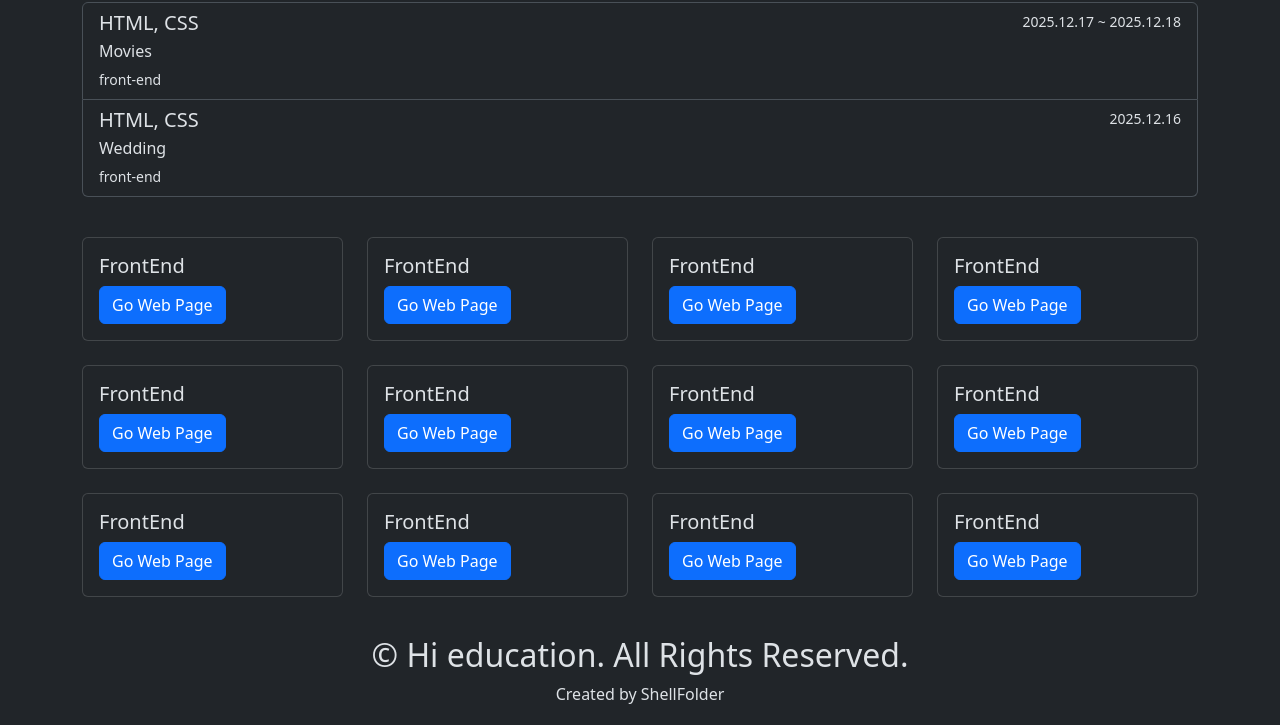
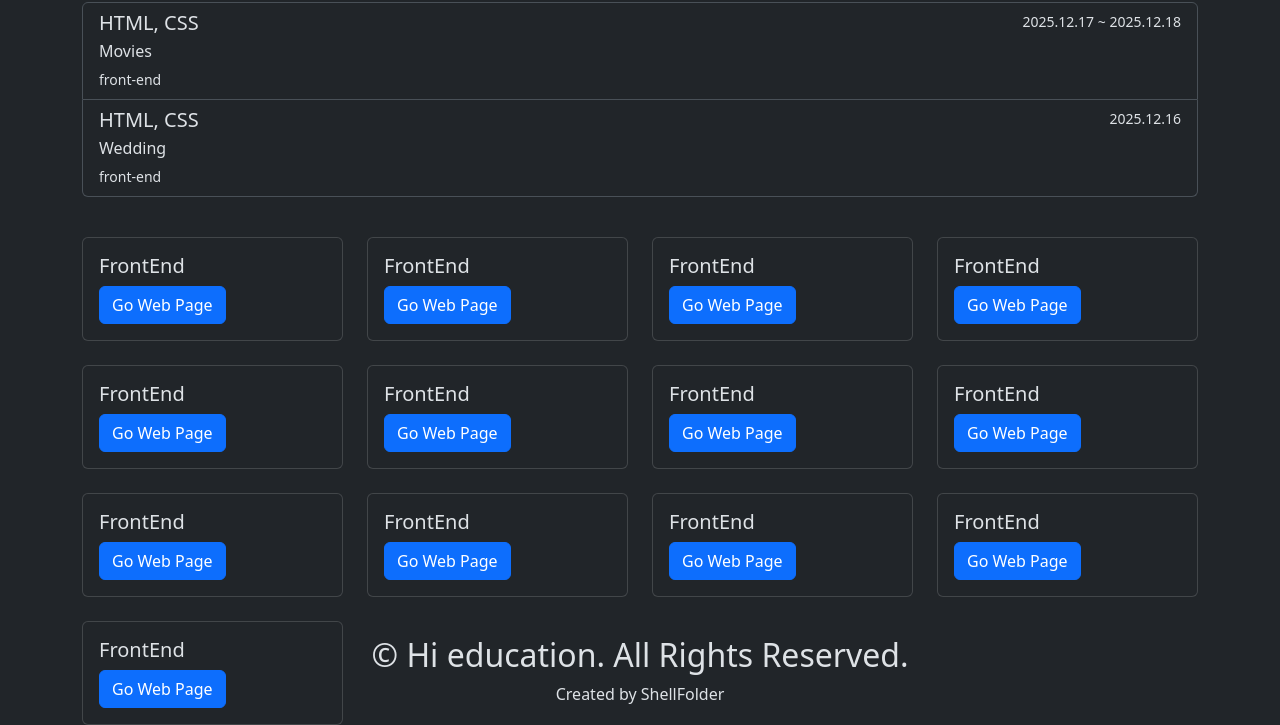
Before and after one commit to shellfolders/ui, a plain HTML site: page index.html in a window 1280 px wide. Shown: the part 78-803 px from the top of the page. Drawn offline with nearby package versions, Linux system fonts and the light colour scheme; a web font is replaced by a local one.

Commit message:
Update index.html

```diff
--- a/index.html
+++ b/index.html
@@ -31,7 +31,8 @@
         "https://choiyc05.github.io/UI/",
         "https://namyoungjun.github.io/uiux/",
         "https://frydaynar.github.io/study_ui/",
-        "https://leeej9801-max.github.io/portfolio/"
+        "https://leeej9801-max.github.io/portfolio/",
+        "https://youngyun1181.github.io/ui/"
       ];
       let html = "";
       for(const url of list) {
```
